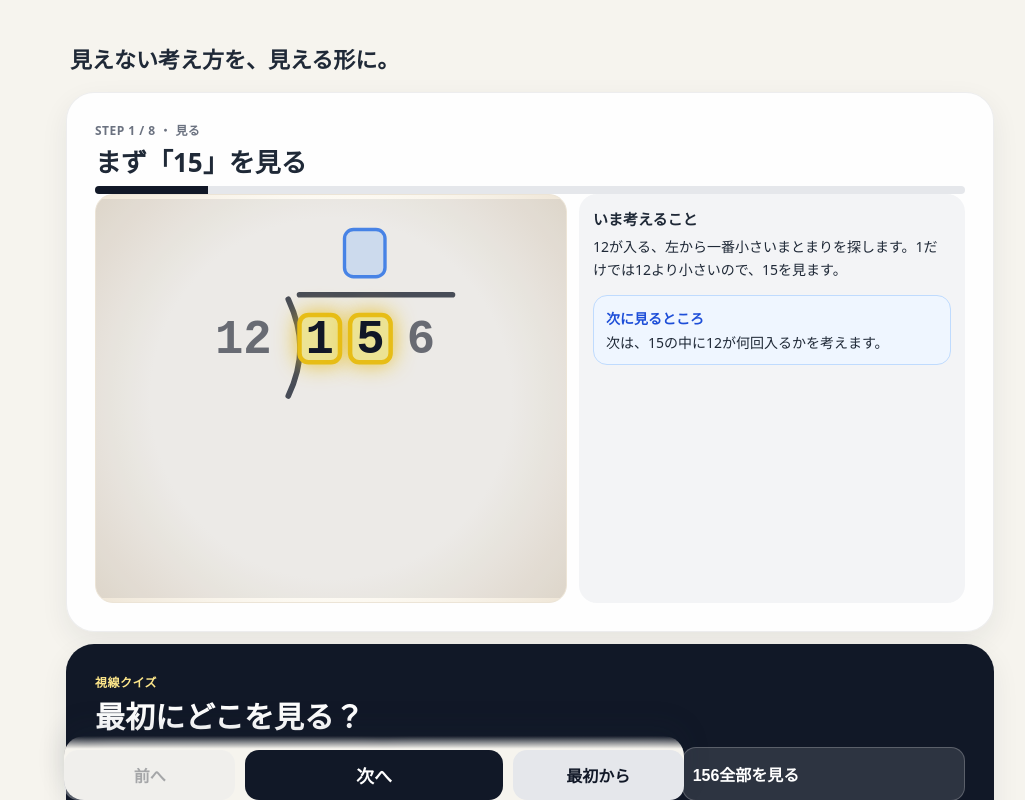
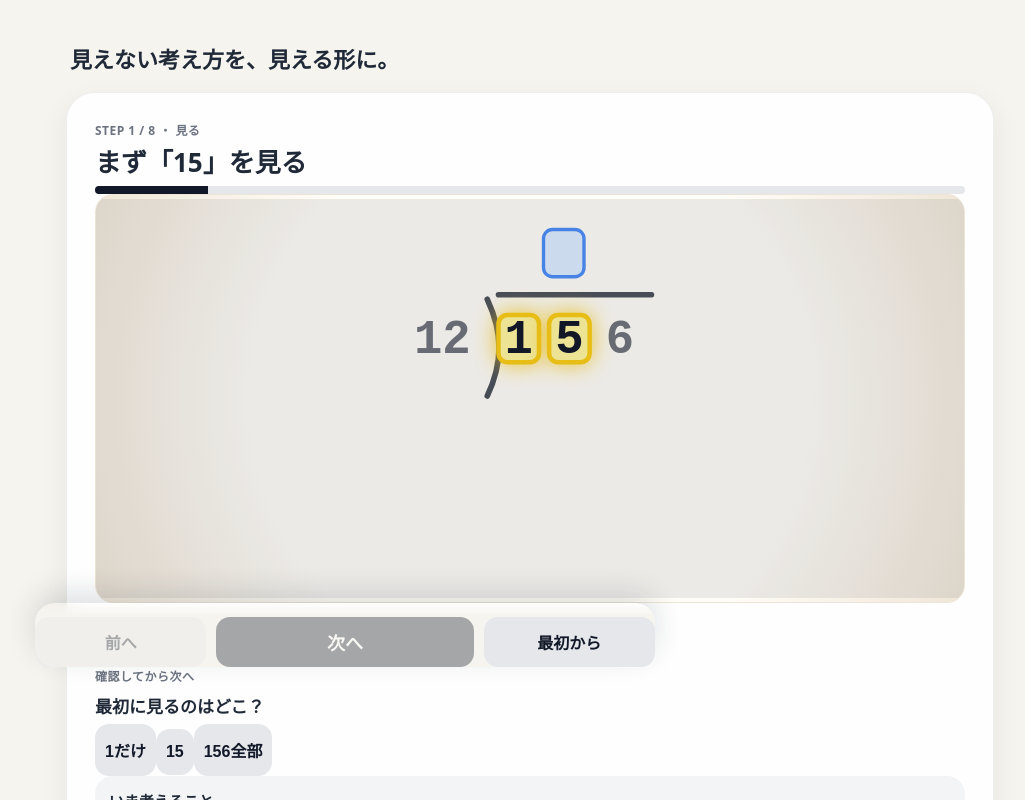
Before and after one commit to nemoto-works/math-decoder, a React (Vite) app: page / in a window 1280 px wide. Shown: the top 800 px of the page, without its empty margins (110-1135 px from the left). Built offline with nearby package versions, Linux system fonts and the light colour scheme.

Commit message:
Add step checks before advancing

```diff
--- a/src/main.jsx
+++ b/src/main.jsx
@@ -2,170 +2,117 @@ import React, { useMemo, useState } from 'react';
 import { createRoot } from 'react-dom/client';
 import './styles.css';
 
-const quizOptions = [
-  { value: '1', label: '1だけを見る', message: '1だけだと12より小さいので、まだ割れません。もう少し左から数字を広げます。' },
-  { value: '15', label: '15を見る', message: '正解です。12が入る、左から一番小さいまとまりは15です。' },
-  { value: '156', label: '156全部を見る', message: '全部を一気に見なくても大丈夫です。左から12が入る最小のまとまりを探します。' },
-];
-
 const steps = [
   {
-    label: '見る',
-    title: 'まず「15」を見る',
+    label: '見る', title: 'まず「15」を見る',
     explanation: '12が入る、左から一番小さいまとまりを探します。1だけでは12より小さいので、15を見ます。',
     nextHint: '次は、15の中に12が何回入るかを考えます。',
-    focus: ['d1', 'd5'],
-    preview: ['q1'],
-    q1: '', q3: '', show12: false, show3: false, show36: false, showSecond36: false, show0: false,
-    visualTitle: '15の中に12は何回入る？',
-    visual: { type: 'blocks', total: 15, group: 12, remainder: 3, note: '12が1回入って、3が残ります。' },
-    quiz: { question: '最初にどこを見る？', answer: '15', options: quizOptions },
+    focus: ['d1', 'd5'], preview: ['q1'], q1: '', q3: '', show12: false, show3: false, show36: false, showSecond36: false, show0: false,
+    visualTitle: '15の中に12は何回入る？', visual: { type: 'blocks', total: 15, group: 12, remainder: 3, note: '12が1回入って、3が残ります。' },
+    check: { question: '最初に見るのはどこ？', answer: '15', options: [
+      { value: '1', label: '1だけ', message: '1だけだと12より小さいので、まだ割れません。' },
+      { value: '15', label: '15', message: '正解。左から見て、12が入る最小のまとまりです。' },
+      { value: '156', label: '156全部', message: '全部を一気に見なくても大丈夫です。' },
+    ]},
   },
   {
-    label: 'たてる',
-    title: '1回入るので「1」を上に書く',
+    label: 'たてる', title: '1回入るので「1」を上に書く',
     explanation: '15の中に12は1回入ります。だから、5の上に1を書きます。',
     nextHint: '次は、入った分の12を書きます。',
-    focus: ['q1'],
-    preview: ['m1', 'm2'],
-    q1: '1', q3: '', show12: false, show3: false, show36: false, showSecond36: false, show0: false,
-    visualTitle: '1回ぶんを上に記録する',
-    visual: { type: 'simple', note: '「何回入ったか」を上に書くのが、筆算の「たてる」です。' },
+    focus: ['q1'], preview: ['m1', 'm2'], q1: '1', q3: '', show12: false, show3: false, show36: false, showSecond36: false, show0: false,
+    visualTitle: '1回ぶんを上に記録する', visual: { type: 'simple', note: '「何回入ったか」を上に書くのが、筆算の「たてる」です。' },
+    check: { question: '15の中に12は何回入る？', answer: '1', options: [
+      { value: '0', label: '0回', message: '15は12より大きいので、0回ではありません。' },
+      { value: '1', label: '1回', message: '正解。12が1回入ります。' },
+      { value: '2', label: '2回', message: '12が2回だと24で、15を超えます。' },
+    ]},
   },
   {
-    label: 'かける',
-    title: '1 × 12 = 12 を書く',
+    label: 'かける', title: '1 × 12 = 12 を書く',
     explanation: '1回入ったので、入った分の12を書きます。これは後で引くためです。',
     nextHint: '次は、15から12を引いて残りを見ます。',
-    focus: ['m1', 'm2'],
-    preview: ['r3'],
-    q1: '1', q3: '', show12: true, show3: false, show36: false, showSecond36: false, show0: false,
-    visualTitle: '入った分を見えるようにする',
-    visual: { type: 'blocks', total: 15, group: 12, remainder: 3, note: '15のうち、使った12を書きます。' },
+    focus: ['m1', 'm2'], preview: ['r3'], q1: '1', q3: '', show12: true, show3: false, show36: false, showSecond36: false, show0: false,
+    visualTitle: '入った分を見えるようにする', visual: { type: 'blocks', total: 15, group: 12, remainder: 3, note: '15のうち、使った12を書きます。' },
+    check: { question: '1回入った分はいくつ？', answer: '12', options: [
+      { value: '1', label: '1', message: '1は回数です。入った分は12です。' },
+      { value: '12', label: '12', message: '正解。1回ぶんの12を書きます。' },
+      { value: '15', label: '15', message: '15は今見ているまとまりです。' },
+    ]},
   },
   {
-    label: 'ひく',
-    title: '15 − 12 = 3',
+    label: 'ひく', title: '15 − 12 = 3',
     explanation: '15から、入った分の12を引きます。残りは3です。',
     nextHint: '次は、まだ使っていない6を見ます。',
-    focus: ['r3'],
-    preview: ['d6'],
-    q1: '1', q3: '', show12: true, show3: true, show36: false, showSecond36: false, show0: false,
-    visualTitle: '残りは3',
-    visual: { type: 'blocks', total: 15, group: 12, remainder: 3, note: '残った3は、次の数字と組み合わせます。' },
+    focus: ['r3'], preview: ['d6'], q1: '1', q3: '', show12: true, show3: true, show36: false, showSecond36: false, show0: false,
+    visualTitle: '残りは3', visual: { type: 'blocks', total: 15, group: 12, remainder: 3, note: '残った3は、次の数字と組み合わせます。' },
+    check: { question: 'この「3」はどうする？', answer: 'combine', options: [
+      { value: 'answer', label: '答えにする', message: 'まだ右に6が残っています。ここでは答えにしません。' },
+      { value: 'combine', label: '次の6と合わせる', message: '正解。3と6を合わせて36にします。' },
+      { value: 'ignore', label: '使わない', message: '3は大事な残りです。次に使います。' },
+    ]},
   },
   {
-    label: 'おろす',
-    title: '余り3と6を合わせて、36を見る',
+    label: 'おろす', title: '余り3と6を合わせて、36を見る',
     explanation: '「6を下ろす」は、余り3と次の数字6を合わせて36という新しいまとまりを作ることです。',
     nextHint: '次は、36の中に12が何回入るかを考えます。',
-    focus: ['r3', 'd6'],
-    preview: ['q3'],
-    q1: '1', q3: '', show12: true, show3: false, show36: true, showSecond36: false, show0: false,
-    visualTitle: '3 + 6 → 36',
-    visual: { type: 'combine', left: '3', right: '6', result: '36', note: '単に6が落ちてくるのではなく、残り3と次の6が合体して36になります。' },
+    focus: ['r3', 'd6'], preview: ['q3'], q1: '1', q3: '', show12: true, show3: false, show36: true, showSecond36: false, show0: false,
+    visualTitle: '3 + 6 → 36', visual: { type: 'combine', left: '3', right: '6', result: '36', note: '単に6が落ちてくるのではなく、残り3と次の6が合体して36になります。' },
+    check: { question: '3と6を合わせると？', answer: '36', options: [
+      { value: '9', label: '9', message: '足し算ではなく、筆算では3の右に6をつけて36にします。' },
+      { value: '36', label: '36', message: '正解。次に見るまとまりは36です。' },
+      { value: '6', label: '6', message: '6だけではなく、残り3と合わせます。' },
+    ]},
   },
   {
-    label: '見る',
-    title: '36の中に12は何回入る？',
-    explanation: '次は36を見ます。12は36の中に3回入ります。',
+    label: '見る', title: '36の中に12は何回入る？',
+    explanation: 'ここで止まって考えます。12×1=12、12×2=24、12×3=36。だから36の中に12は3回入ります。',
     nextHint: '次は、3回入ったことを上に書きます。',
-    focus: ['r3', 'd6'],
-    preview: ['q3'],
-    q1: '1', q3: '', show12: true, show3: false, show36: true, showSecond36: false, show0: false,
-    visualTitle: '36を12ずつ分ける',
-    visual: { type: 'groups', total: 36, group: 12, count: 3, note: '12が3回入ります。' },
+    focus: ['r3', 'd6'], preview: ['q3'], q1: '1', q3: '', show12: true, show3: false, show36: true, showSecond36: false, show0: false,
+    visualTitle: '36を12ずつ分ける', visual: { type: 'groups', total: 36, group: 12, count: 3, note: '12が3回入ります。12、24、36と数えると分かりやすいです。' },
+    check: { question: '36の中に12は何回入る？', answer: '3', options: [
+      { value: '2', label: '2回', message: '12×2=24。まだ36まで足りません。' },
+      { value: '3', label: '3回', message: '正解。12×3=36です。' },
+      { value: '4', label: '4回', message: '12×4=48。36を超えてしまいます。' },
+    ]},
   },
   {
-    label: 'たてる',
-    title: '3回入るので「3」を上に書く',
+    label: 'たてる', title: '3回入るので「3」を上に書く',
     explanation: '36の中に12は3回入るので、6の上に3を書きます。',
     nextHint: '最後に、入った分の36を書いて引きます。',
-    focus: ['q3'],
-    preview: ['p3', 'p6'],
-    q1: '1', q3: '3', show12: true, show3: false, show36: true, showSecond36: false, show0: false,
-    visualTitle: '3回ぶんを上に記録する',
-    visual: { type: 'simple', note: 'ここまでで答えの形が13になります。' },
+    focus: ['q3'], preview: ['p3', 'p6'], q1: '1', q3: '3', show12: true, show3: false, show36: true, showSecond36: false, show0: false,
+    visualTitle: '3回ぶんを上に記録する', visual: { type: 'simple', note: 'ここまでで答えの形が13になります。' },
+    check: { question: '6の上に書く数字は？', answer: '3', options: [
+      { value: '1', label: '1', message: '1は最初の15に入った回数です。' },
+      { value: '3', label: '3', message: '正解。36に12が3回入ります。' },
+      { value: '6', label: '6', message: '6は下ろした数字です。上に書くのは回数です。' },
+    ]},
   },
   {
-    label: '完成',
-    title: '156 ÷ 12 = 13',
+    label: '完成', title: '156 ÷ 12 = 13',
     explanation: '12が1回、次に3回入りました。答えは13です。',
     nextHint: '筆算は、見る場所を決めることから始まります。',
-    focus: ['q1', 'q3'],
-    preview: [],
-    q1: '1', q3: '3', show12: true, show3: false, show36: true, showSecond36: true, show0: true,
-    visualTitle: '筆算の流れ',
-    visual: { type: 'flow', note: '見る → たてる → かける → ひく → おろす。筆算はこのくり返しです。' },
+    focus: ['q1', 'q3'], preview: [], q1: '1', q3: '3', show12: true, show3: false, show36: true, showSecond36: true, show0: true,
+    visualTitle: '筆算の流れ', visual: { type: 'flow', note: '見る → たてる → かける → ひく → おろす。筆算はこのくり返しです。' },
+    check: null,
   },
 ];
 
-function cx(...classes) {
-  return classes.filter(Boolean).join(' ');
-}
+function cx(...classes) { return classes.filter(Boolean).join(' '); }
 
 function SvgDigit({ id, x, y, children, step }) {
   const active = step.focus.includes(id);
   const preview = step.preview.includes(id);
-  return (
-    <g className={cx(preview && 'svg-preview', active && 'svg-spotlight')}>
-      {(active || preview) && <rect x={x - 18} y={y - 34} width="36" height="42" rx="8" />}
-      <text x={x} y={y}>{children}</text>
-    </g>
-  );
+  return <g className={cx(preview && 'svg-preview', active && 'svg-spotlight')}>{(active || preview) && <rect x={x - 18} y={y - 34} width="36" height="42" rx="8" />}<text x={x} y={y}>{children}</text></g>;
 }
 
 function LongDivision({ step }) {
-  return (
-    <div className="spotlight-stage">
-      <svg className="division-svg" viewBox="0 0 320 340" role="img" aria-label="156 ÷ 12 の筆算">
-        <line className="division-line" x1="132" y1="78" x2="268" y2="78" />
-        <path className="division-line no-fill" d="M122 82 C136 112 136 138 122 168" />
-
-        <SvgDigit id="q1" x="190" y="54" step={step}>{step.q1}</SvgDigit>
-        <SvgDigit id="q3" x="235" y="54" step={step}>{step.q3}</SvgDigit>
-
-        <text className="svg-digit divisor-svg" x="82" y="130">12</text>
-        <SvgDigit id="d1" x="150" y="130" step={step}>1</SvgDigit>
-        <SvgDigit id="d5" x="195" y="130" step={step}>5</SvgDigit>
-        <SvgDigit id="d6" x="240" y="130" step={step}>6</SvgDigit>
-
-        {step.show12 && <>
-          <SvgDigit id="m1" x="150" y="178" step={step}>1</SvgDigit>
-          <SvgDigit id="m2" x="195" y="178" step={step}>2</SvgDigit>
-          <line className="division-line" x1="132" y1="193" x2="215" y2="193" />
-        </>}
-
-        {step.show3 && <SvgDigit id="r3" x="195" y="232" step={step}>3</SvgDigit>}
-        {step.show36 && <>
-          <SvgDigit id="r3" x="195" y="232" step={step}>3</SvgDigit>
-          <SvgDigit id="d6" x="240" y="232" step={step}>6</SvgDigit>
-        </>}
-
-        {step.showSecond36 && <>
-          <SvgDigit id="p3" x="195" y="278" step={step}>3</SvgDigit>
-          <SvgDigit id="p6" x="240" y="278" step={step}>6</SvgDigit>
-          <line className="division-line" x1="178" y1="293" x2="260" y2="293" />
-        </>}
-        {step.show0 && <SvgDigit id="z0" x="240" y="326" step={step}>0</SvgDigit>}
-      </svg>
-    </div>
-  );
+  return <div className="spotlight-stage"><svg className="division-svg" viewBox="0 0 320 340" role="img" aria-label="156 ÷ 12 の筆算"><line className="division-line" x1="132" y1="78" x2="268" y2="78" /><path className="division-line no-fill" d="M122 82 C136 112 136 138 122 168" /><SvgDigit id="q1" x="190" y="54" step={step}>{step.q1}</SvgDigit><SvgDigit id="q3" x="235" y="54" step={step}>{step.q3}</SvgDigit><text className="svg-digit divisor-svg" x="82" y="130">12</text><SvgDigit id="d1" x="150" y="130" step={step}>1</SvgDigit><SvgDigit id="d5" x="195" y="130" step={step}>5</SvgDigit><SvgDigit id="d6" x="240" y="130" step={step}>6</SvgDigit>{step.show12 && <><SvgDigit id="m1" x="150" y="178" step={step}>1</SvgDigit><SvgDigit id="m2" x="195" y="178" step={step}>2</SvgDigit><line className="division-line" x1="132" y1="193" x2="215" y2="193" /></>}{step.show3 && <SvgDigit id="r3" x="195" y="232" step={step}>3</SvgDigit>}{step.show36 && <><SvgDigit id="r3" x="195" y="232" step={step}>3</SvgDigit><SvgDigit id="d6" x="240" y="232" step={step}>6</SvgDigit></>}{step.showSecond36 && <><SvgDigit id="p3" x="195" y="278" step={step}>3</SvgDigit><SvgDigit id="p6" x="240" y="278" step={step}>6</SvgDigit><line className="division-line" x1="178" y1="293" x2="260" y2="293" /></>}{step.show0 && <SvgDigit id="z0" x="240" y="326" step={step}>0</SvgDigit>}</svg></div>;
 }
 
 function Blocks({ total, group, remainder, count }) {
   const groups = count ?? Math.floor(total / group);
   const remain = remainder ?? total % group;
-  return (
-    <div className="blocks" aria-label={`${total}個のブロック`}>
-      {Array.from({ length: groups }).map((_, groupIndex) => (
-        <div className="block-group" key={groupIndex}>
-          {Array.from({ length: group }).map((_, i) => <span className="block" key={i} />)}
-        </div>
-      ))}
-      {remain > 0 && <div className="block-group remainder-blocks">{Array.from({ length: remain }).map((_, i) => <span className="block" key={i} />)}</div>}
-    </div>
-  );
+  return <div className="blocks">{Array.from({ length: groups }).map((_, groupIndex) => <div className="block-group" key={groupIndex}>{Array.from({ length: group }).map((_, i) => <span className="block" key={i} />)}</div>)}{remain > 0 && <div className="block-group remainder-blocks">{Array.from({ length: remain }).map((_, i) => <span className="block" key={i} />)}</div>}</div>;
 }
 
 function Visual({ visual }) {
@@ -176,67 +123,21 @@ function Visual({ visual }) {
   return <p>{visual.note}</p>;
 }
 
-function EyeQuiz({ quiz }) {
-  const [choice, setChoice] = useState(null);
-  const selected = quiz.options.find((option) => option.value === choice);
-  const isCorrect = choice === quiz.answer;
-  return (
-    <section className="card quiz-card">
-      <p className="step-label">視線クイズ</p>
-      <h2>{quiz.question}</h2>
-      <div className="quiz-options">
-        {quiz.options.map((option) => (
-          <button key={option.value} type="button" className={cx('quiz-option', choice === option.value && (isCorrect ? 'correct' : 'wrong'))} onClick={() => setChoice(option.value)}>{option.label}</button>
-        ))}
-      </div>
-      {selected && <p className={cx('quiz-message', isCorrect ? 'correct-text' : 'hint-text')}>{selected.message}</p>}
-    </section>
-  );
+function CheckCard({ check, choice, onChoice }) {
+  if (!check) return null;
+  const selected = check.options.find((option) => option.value === choice);
+  const isCorrect = choice === check.answer;
+  return <section className="check-card"><p className="step-label">確認してから次へ</p><h3>{check.question}</h3><div className="check-options">{check.options.map((option) => <button key={option.value} type="button" className={cx('check-option', choice === option.value && (isCorrect ? 'correct' : 'wrong'))} onClick={() => onChoice(option.value)}>{option.label}</button>)}</div>{selected && <p className={cx('check-message', isCorrect ? 'correct-text' : 'hint-text')}>{selected.message}</p>}</section>;
 }
 
 function App() {
   const [index, setIndex] = useState(0);
+  const [choices, setChoices] = useState({});
   const step = steps[index];
+  const choice = choices[index];
+  const canGoNext = !step.check || choice === step.check.answer;
   const progress = useMemo(() => Math.round(((index + 1) / steps.length) * 100), [index]);
-  return (
-    <main className="app">
-      <header className="hero">
-        <p className="eyebrow">算数デコーダー MVP</p>
-        <h1>見えない考え方を、見える形に。</h1>
-        <p>3桁÷2桁の筆算で「いま、どこを見るのか」をスポットライトで示します。</p>
-      </header>
-
-      <section className="card lesson-card">
-        <div className="lesson-head">
-          <div>
-            <p className="step-label">STEP {index + 1} / {steps.length} ・ {step.label}</p>
-            <h2>{step.title}</h2>
-          </div>
-          <div className="progress" aria-label={`進捗 ${progress}%`}><span style={{ width: `${progress}%` }} /></div>
-        </div>
-        <div className="lesson-grid">
-          <div className="paper-panel"><LongDivision step={step} /></div>
-          <div className="explain-panel">
-            <h3>いま考えること</h3>
-            <p>{step.explanation}</p>
-            <div className="next-hint"><strong>次に見るところ</strong><span>{step.nextHint}</span></div>
-          </div>
-        </div>
-      </section>
-
-      {step.quiz && <EyeQuiz quiz={step.quiz} />}
-      <section className="card visual-card">
-        <p className="step-label">ビジュアル補助</p>
-        <h2>{step.visualTitle}</h2>
-        <Visual visual={step.visual} />
-      </section>
-      <nav className="actions" aria-label="ステップ操作">
-        <button type="button" onClick={() => setIndex((v) => Math.max(0, v - 1))} disabled={index === 0}>前へ</button>
-        <button type="button" className="primary" onClick={() => setIndex((v) => Math.min(steps.length - 1, v + 1))} disabled={index === steps.length - 1}>次へ</button>
-        <button type="button" onClick={() => setIndex(0)}>最初から</button>
-      </nav>
-    </main>
-  );
+  return <main className="app"><header className="hero"><p className="eyebrow">算数デコーダー MVP</p><h1>見えない考え方を、見える形に。</h1><p>3桁÷2桁の筆算で「いま、どこを見るのか」をスポットライトで示します。</p></header><section className="card lesson-card"><div className="lesson-head"><div><p className="step-label">STEP {index + 1} / {steps.length} ・ {step.label}</p><h2>{step.title}</h2></div><div className="progress"><span style={{ width: `${progress}%` }} /></div></div><div className="paper-panel"><LongDivision step={step} /></div><nav className="actions" aria-label="ステップ操作"><button type="button" onClick={() => setIndex((v) => Math.max(0, v - 1))} disabled={index === 0}>前へ</button><button type="button" className="primary" onClick={() => canGoNext && setIndex((v) => Math.min(steps.length - 1, v + 1))} disabled={index === steps.length - 1 || !canGoNext}>次へ</button><button type="button" onClick={() => setIndex(0)}>最初から</button></nav><CheckCard check={step.check} choice={choice} onChoice={(value) => setChoices((prev) => ({ ...prev, [index]: value }))} /><div className="explain-panel"><h3>いま考えること</h3><p>{step.explanation}</p><div className="next-hint"><strong>次に見るところ</strong><span>{step.nextHint}</span></div></div></section><section className="card visual-card"><p className="step-label">ビジュアル補助</p><h2>{step.visualTitle}</h2><Visual visual={step.visual} /></section></main>;
 }
 
 createRoot(document.getElementById('root')).render(<App />);
```
